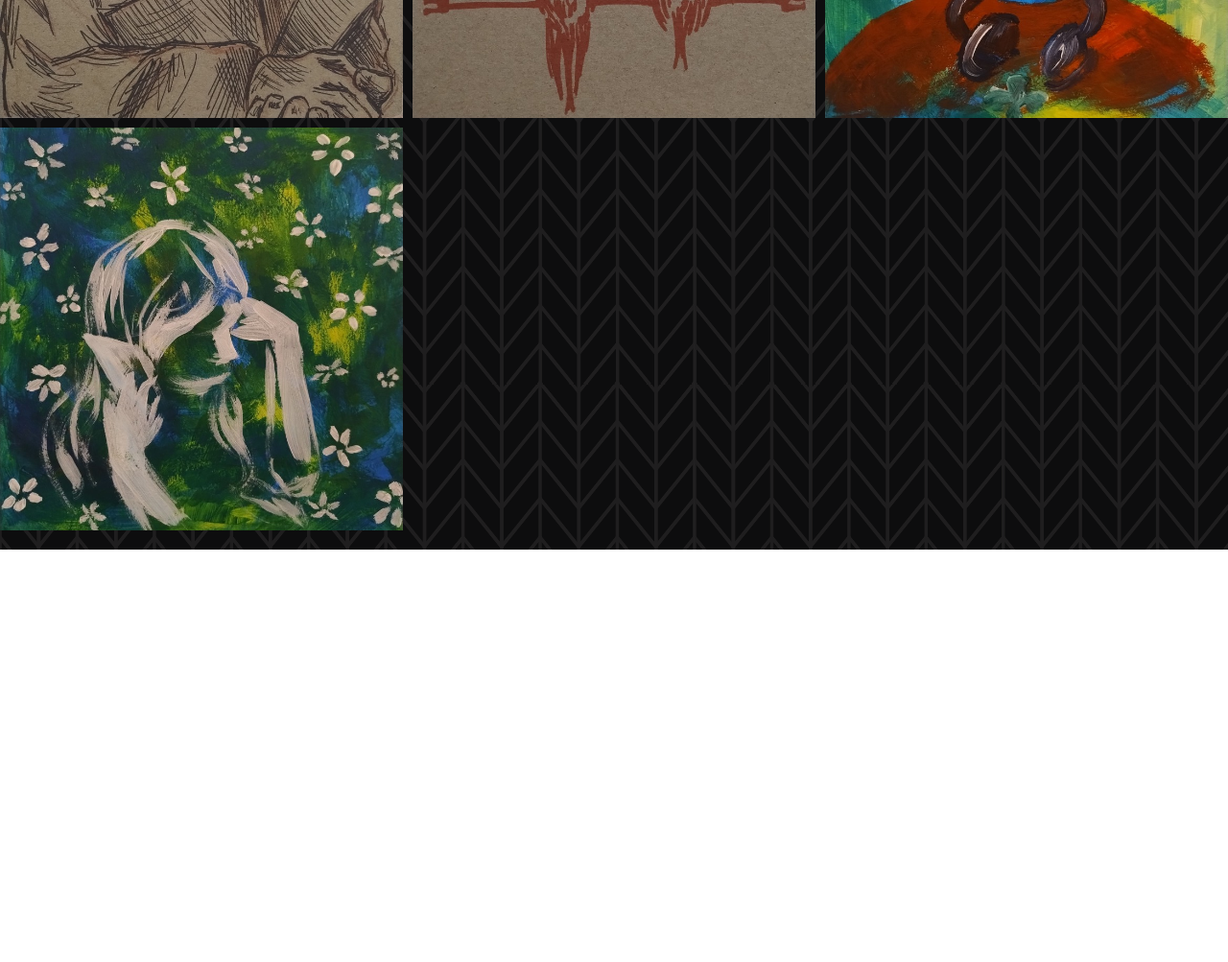
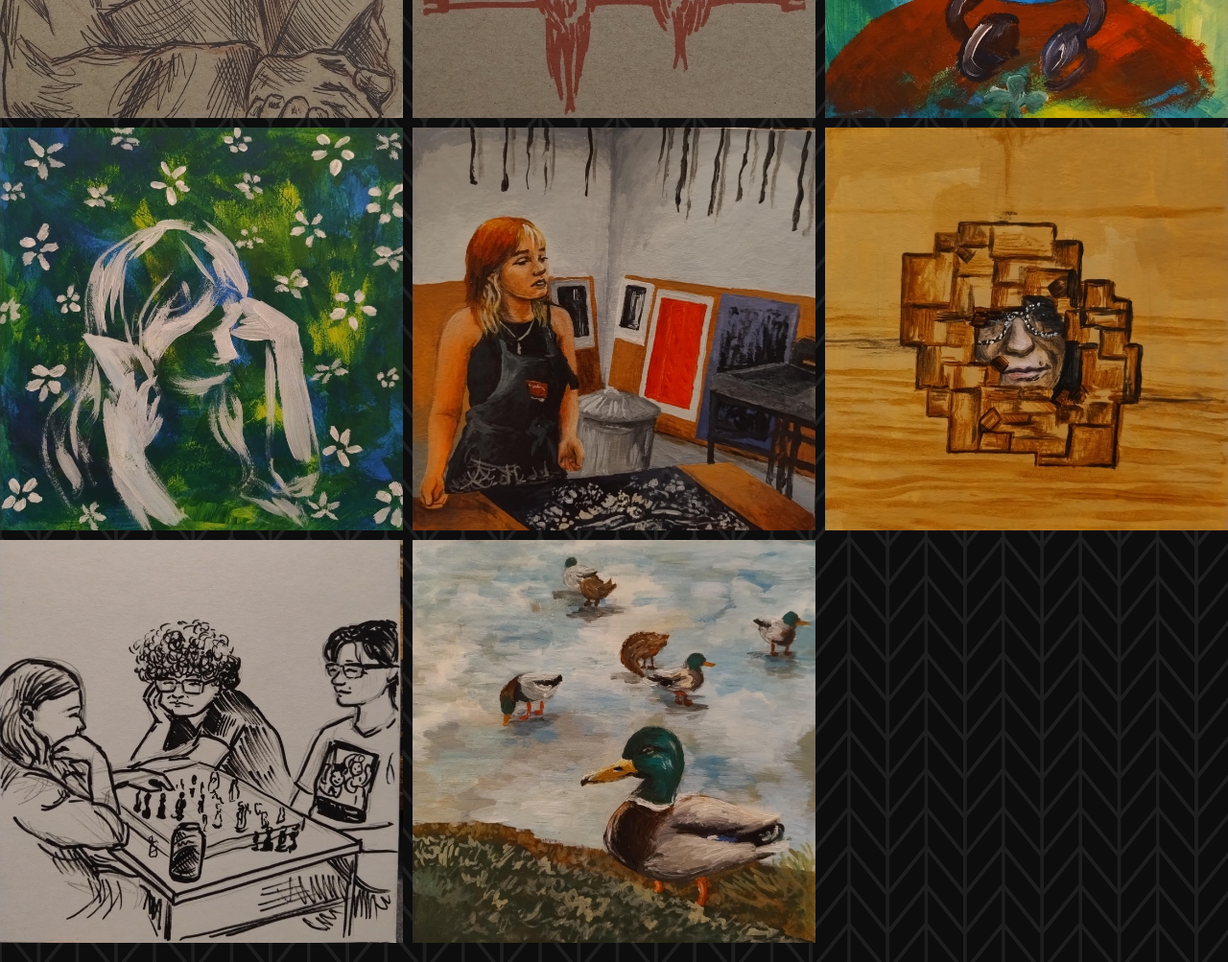
Before and after one commit to WaitWhatSon/kroniki-grafiki, a plain HTML site: page index.html in a window 1280 px wide. Shown: the part 7220-8223 px from the top of the page at 96% size. Before the commit the page ends 7793 px from the top, so only its background shows below. Drawn offline with Linux system fonts and the light colour scheme.

Commit message:
code update

```diff
--- a/index.html
+++ b/index.html
@@ -89,6 +89,10 @@
                 <img src="./images/img_47.jpg">
                 <img src="./images/img_48.jpg">
                 <img src="./images/img_49.jpg">
+                <img src="./images/img_50.jpg">
+                <img src="./images/img_51.jpg">
+                <img src="./images/img_52.jpg">
+                <img src="./images/img_53.jpg">
 
 
 
```
Also changed, not shown: zombie_mode.html (+6 -2 lines).
